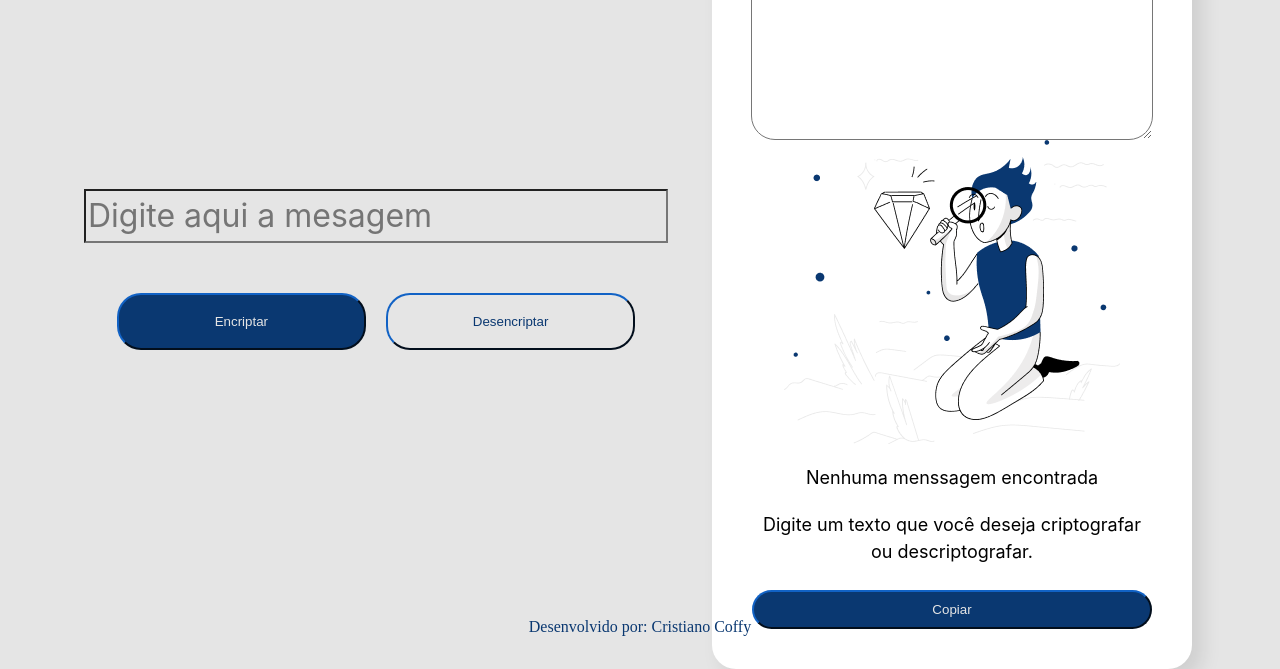
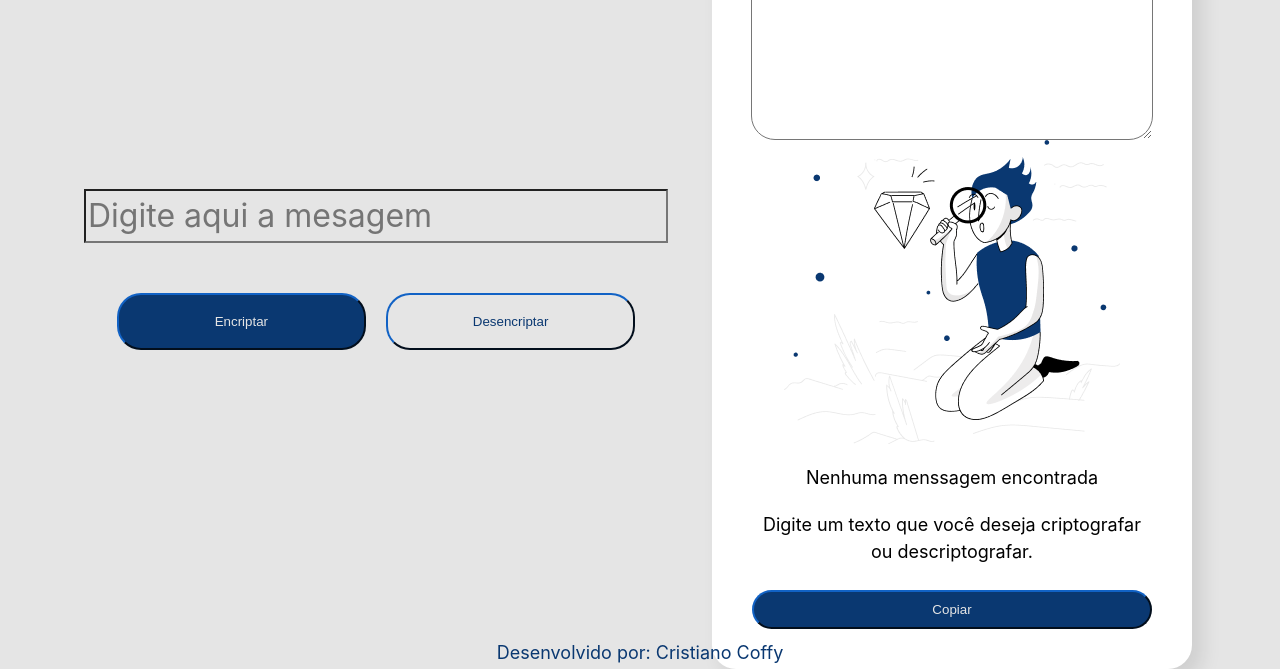
Before and after one commit to cristianodc/DesafioAluraCodificador, a plain HTML site: page index.html in a window 1280 px wide. Shown: the part 131-800 px from the top of the page. Drawn offline with Linux system fonts and the light colour scheme.

Commit message:
Ajuste footer

```diff
--- a/index.html
+++ b/index.html
@@ -38,7 +38,7 @@
 
     </div>
     <footer>
-        <p>Desenvolvido por: Cristiano Coffy</p>
+        <p class="mensagen">Desenvolvido por: Cristiano Coffy</p>
     </footer>
 </body>
 </html>
```
